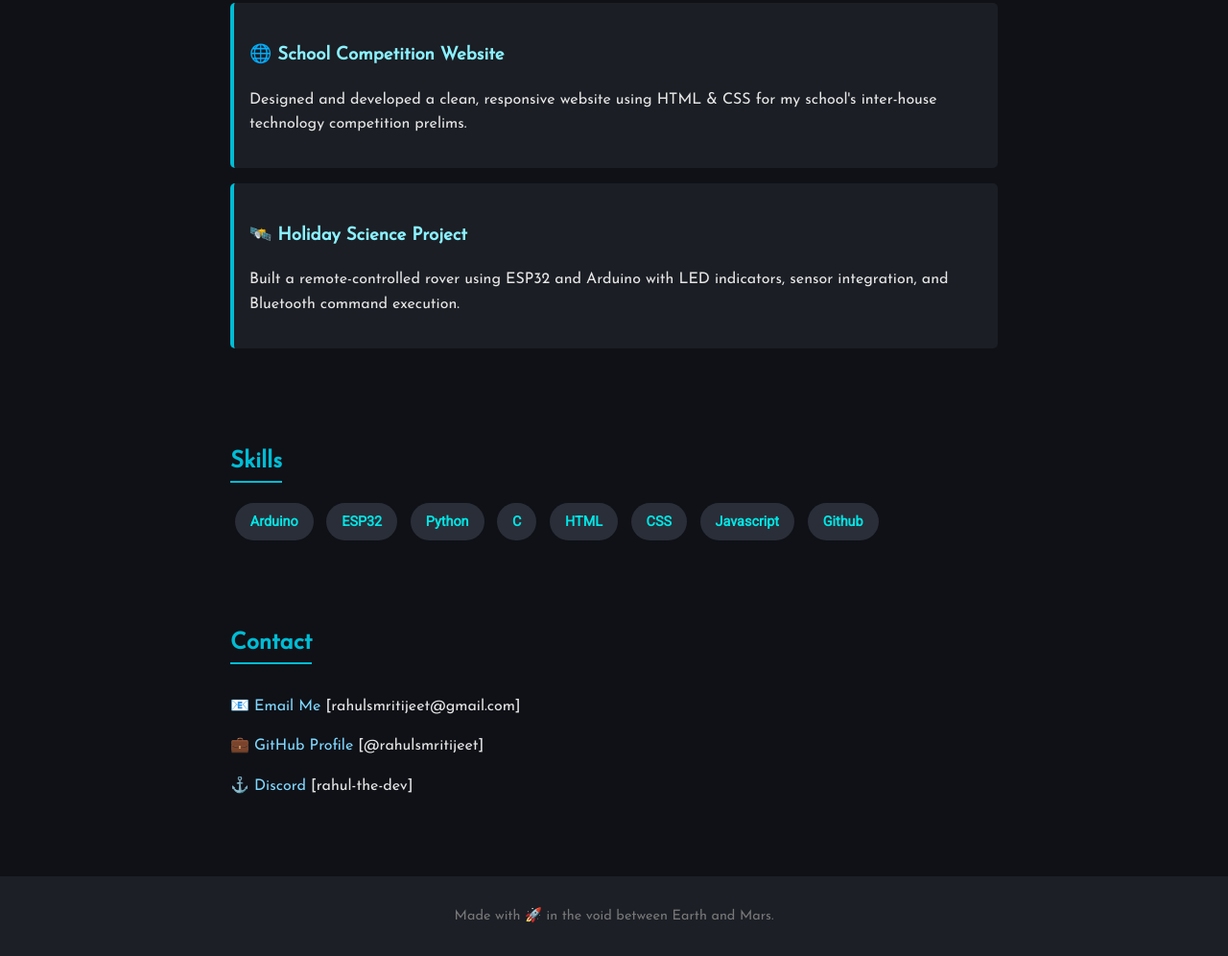
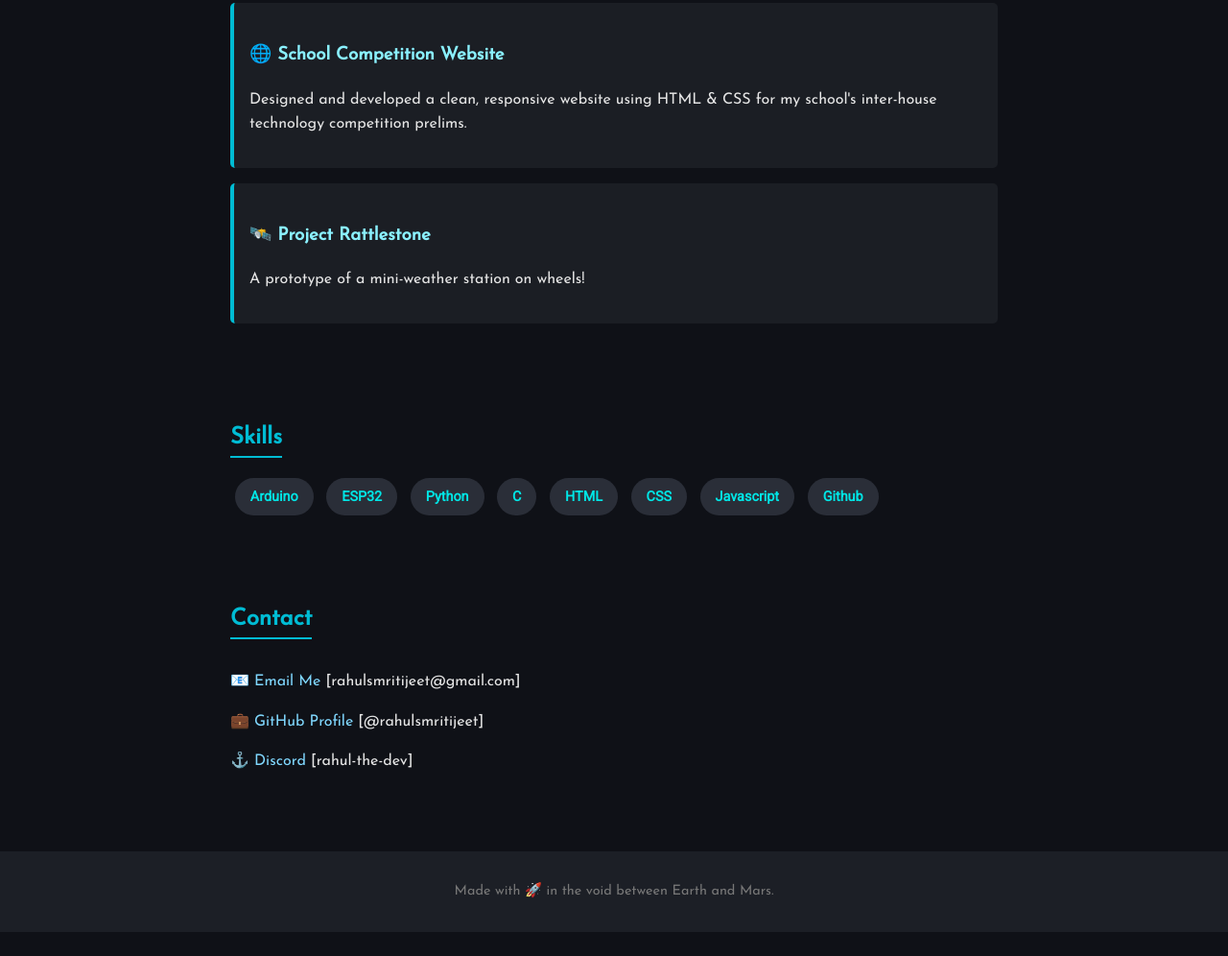
Before and after one commit to rahulsmritijeet/my_blog, a plain HTML site: page index.html in a window 1280 px wide. Shown: the part 1259-2255 px from the top of the page at 96% size. After the commit the page ends 2230 px from the top, so only its background shows below. Drawn offline with Linux system fonts and the light colour scheme; a script that the page names is missing.

Commit message:
Update index.html

```diff
--- a/index.html
+++ b/index.html
@@ -48,8 +48,8 @@
   </div>
 
   <div class="project">
-    <h3>🛰️ Holiday Science Project</h3>
-    <p>Built a remote-controlled rover using ESP32 and Arduino with LED indicators, sensor integration, and Bluetooth command execution.</p>
+    <h3>🛰️ Project Rattlestone</h3>
+    <p>A prototype of a mini-weather station on wheels!</p>
   </div>
 </section>
 
```
